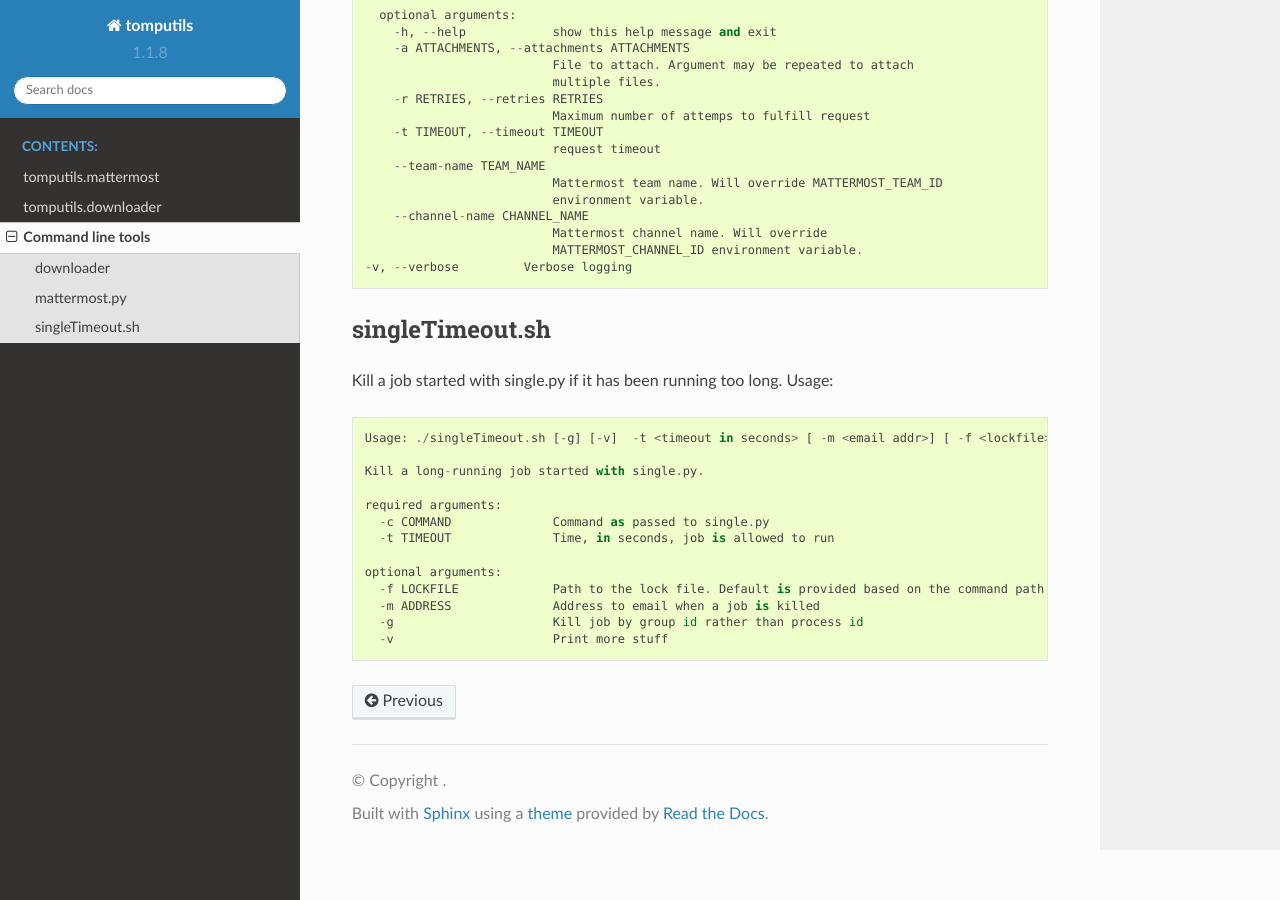
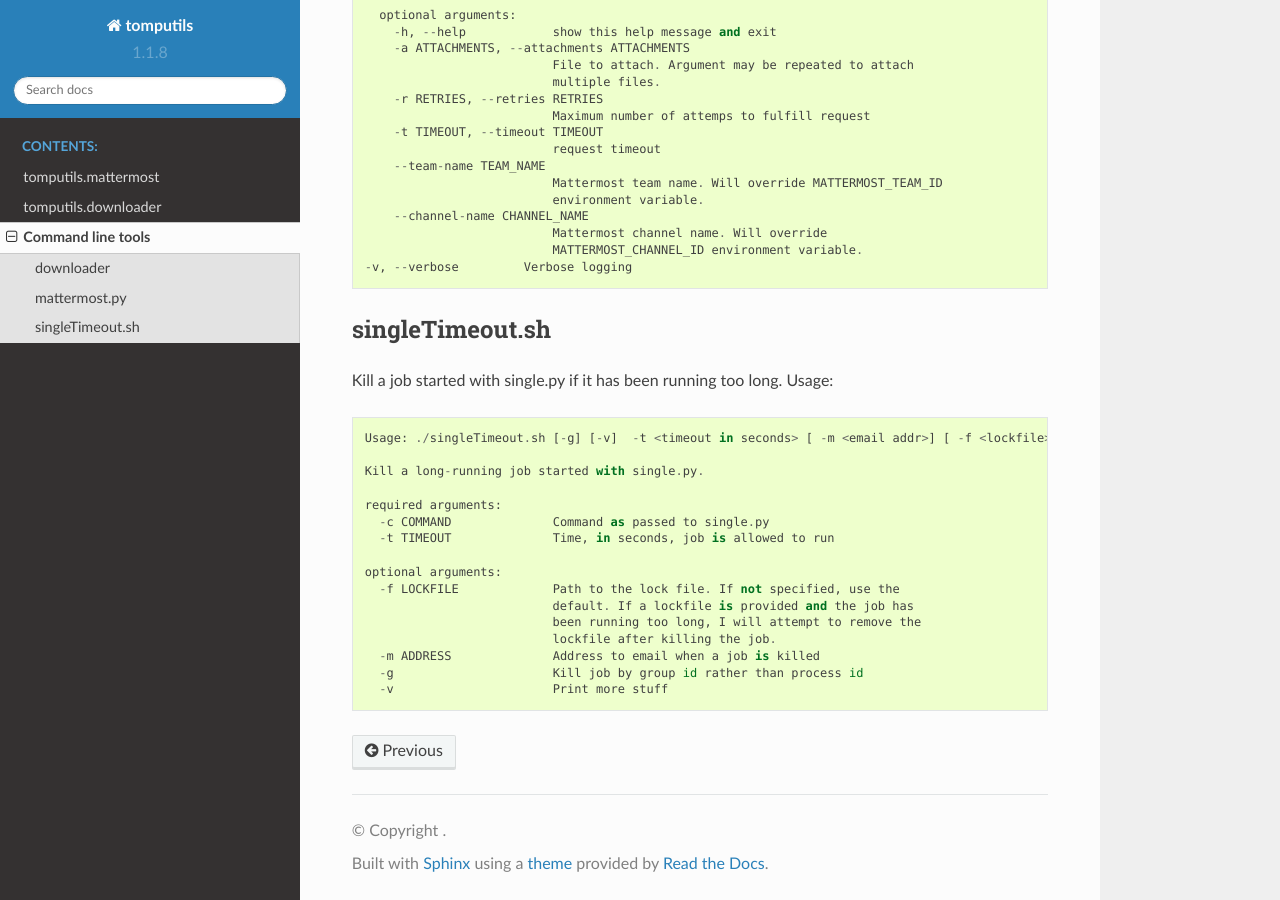
Before and after one commit to awech/tomputils, a Sphinx documentation site: the page built from doc/source/scripts.rst, in a window 1280 px wide and 900 px high, scrolled down 952 px. Built offline with Sphinx 7.4.7 and the Read the Docs theme 2.0.0, drawn with Linux system fonts in a browser that asks for light colours; formulas are drawn with MathJax 3.

Commit message:
update docs

```diff
--- a/doc/source/scripts.rst
+++ b/doc/source/scripts.rst
@@ -75,7 +75,10 @@ Kill a job started with single.py if it has been running too long. Usage::
       -t TIMEOUT              Time, in seconds, job is allowed to run
 
     optional arguments:
-      -f LOCKFILE             Path to the lock file. Default is provided based on the command path if omitted
+      -f LOCKFILE             Path to the lock file. If not specified, use the
+                              default. If a lockfile is provided and the job has
+                              been running too long, I will attempt to remove the
+                              lockfile after killing the job.
       -m ADDRESS              Address to email when a job is killed
       -g                      Kill job by group id rather than process id
       -v                      Print more stuff
```
